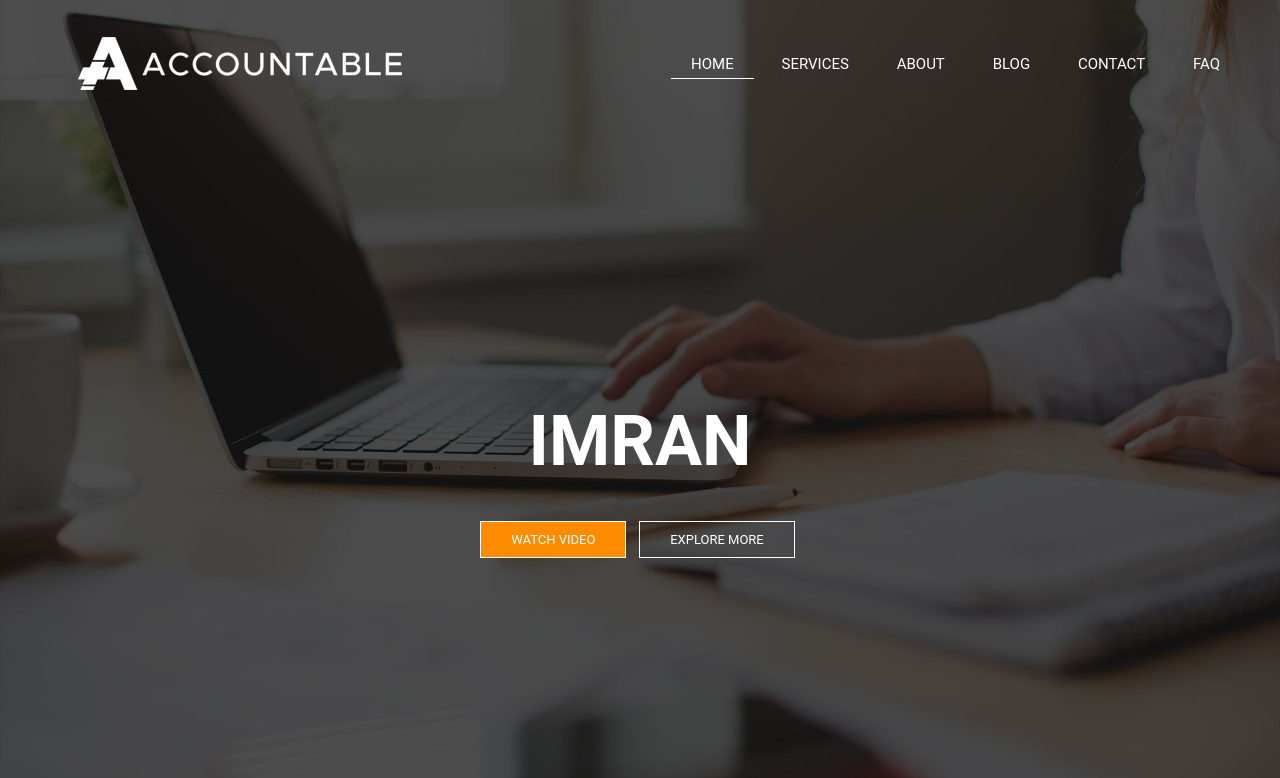
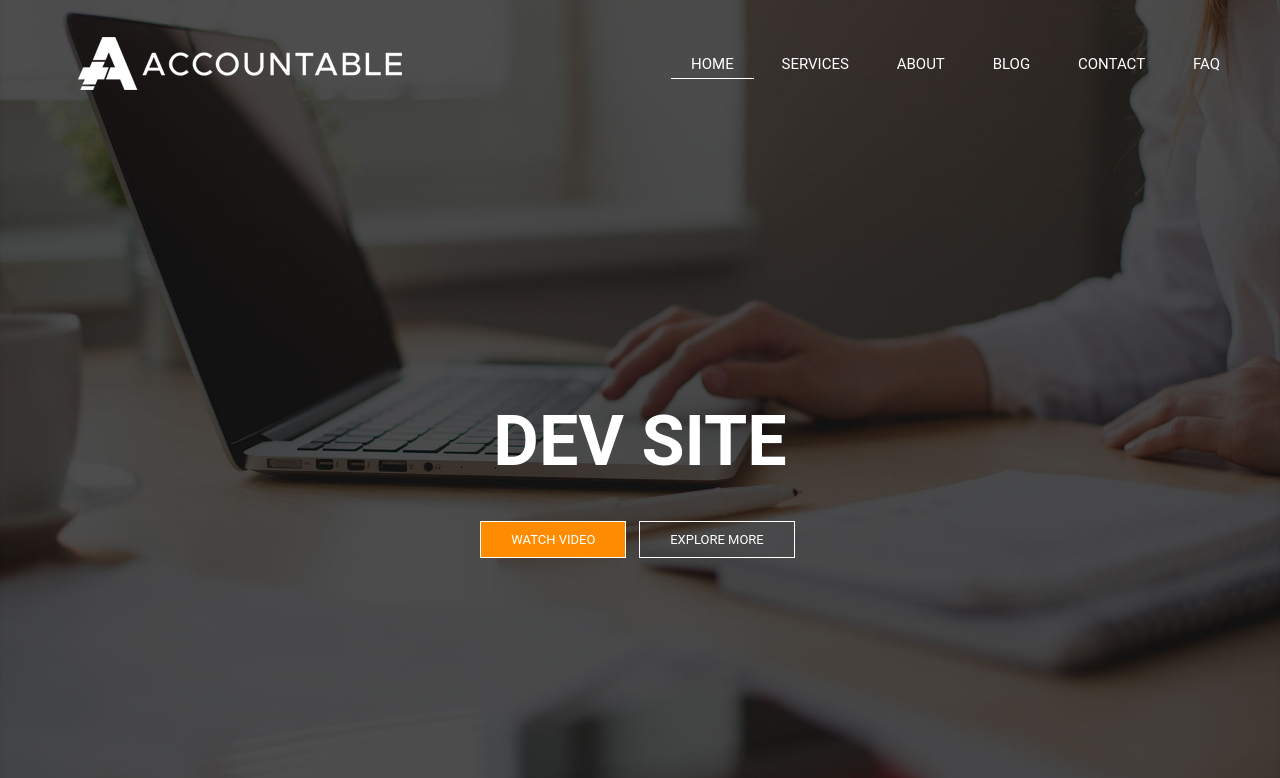
Before and after one commit to edith01/lab3, a plain HTML site: page index.html in a window 1280 px wide. Shown: the top 778 px of the page. Drawn offline with Linux system fonts and the light colour scheme.

Commit message:
Update index.html

```diff
--- a/index.html
+++ b/index.html
@@ -22,7 +22,7 @@
 				</ul>
 			</div>
 			<div class="hero">
-				<h1>Imran</h1>
+				<h1>DEV Site</h1>
 				<div class="button">
 					<a href="" class="btn btn-one">Watch Video</a>
 					<a href="" class="btn btn-two">Explore More</a>
```
